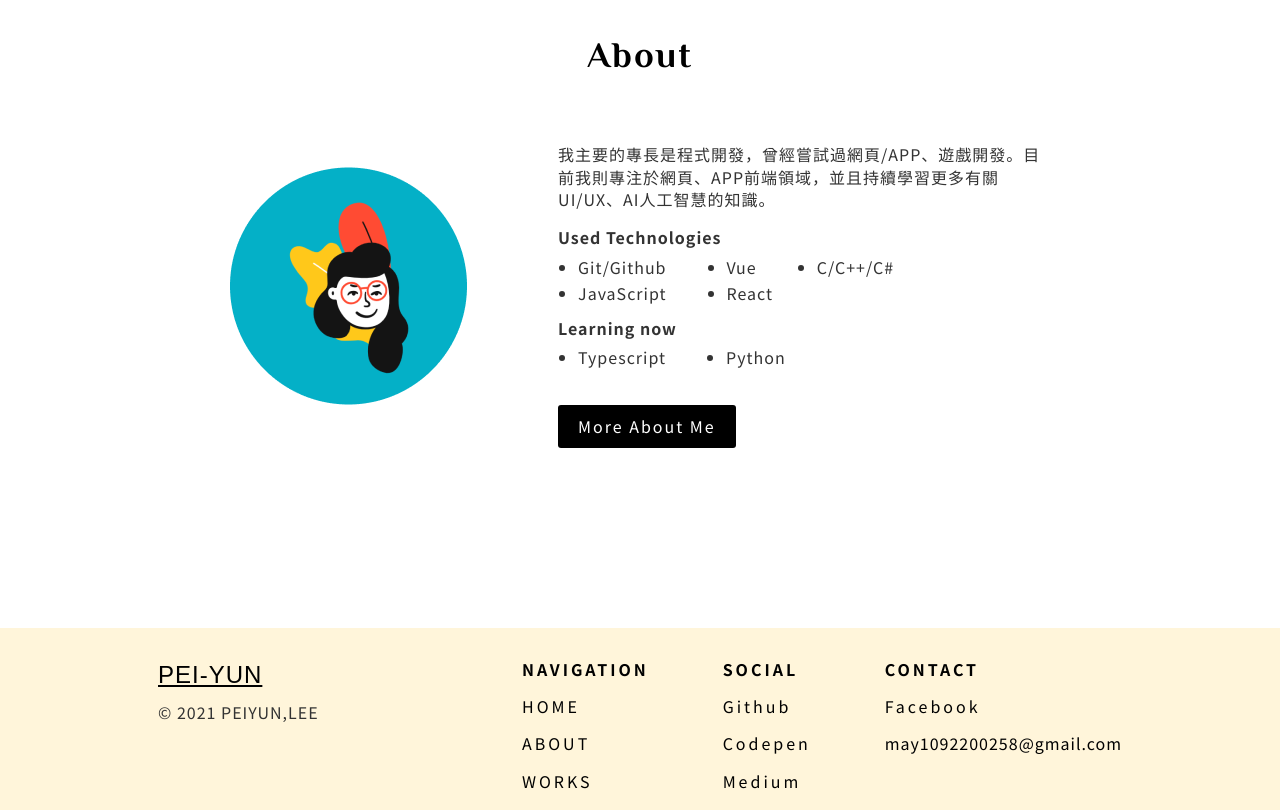
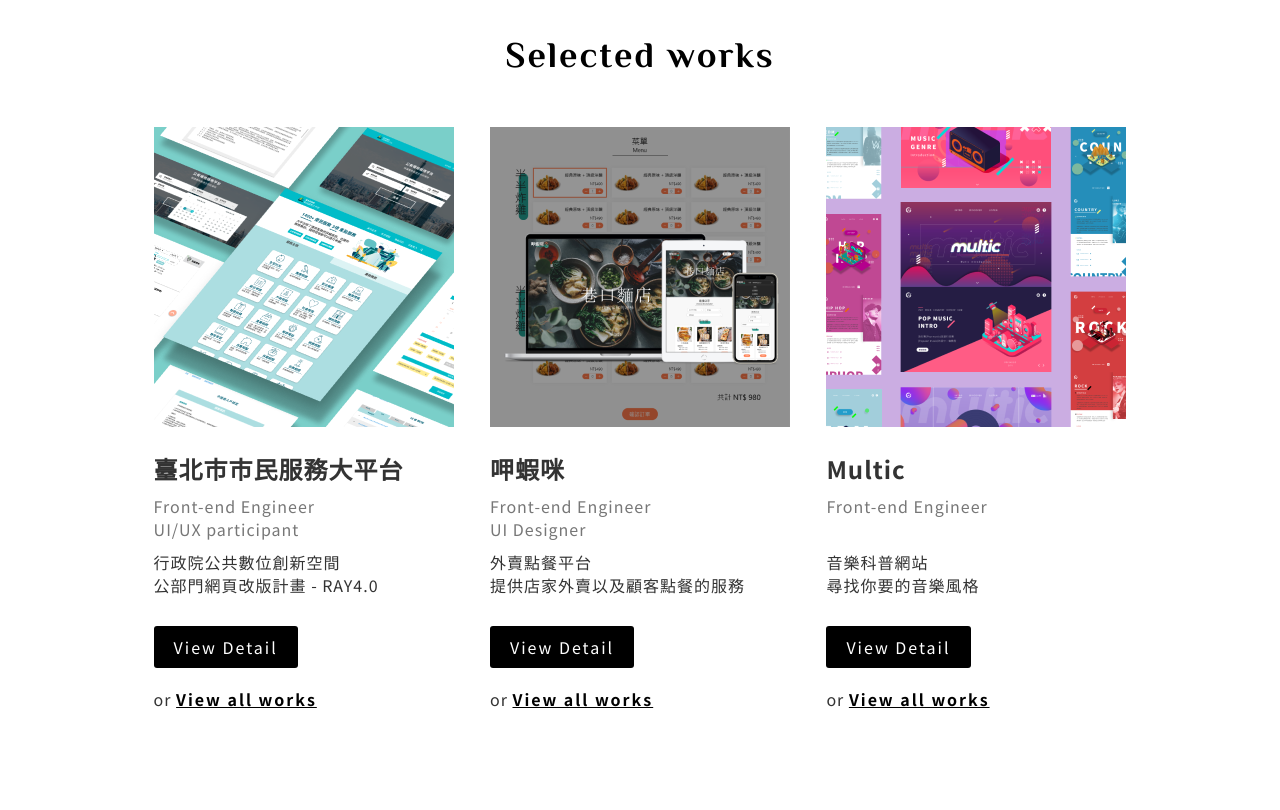
Before and after one commit to kkkgkkk/kkkgkkk.github.io, a plain HTML site: page index.html in a window 1280 px wide. Shown: the part 1680-2490 px from the top of the page. Drawn offline with Linux system fonts and the light colour scheme; a web font is replaced by a local one.

Commit message:
Add files via upload
Signed-off-by: kkkgkkk <155944490+kkkgkkk@users.noreply.github.com>

```diff
--- a/index.html
+++ b/index.html
@@ -21,7 +21,7 @@
             <nav class="header-nav">
                 <a href="page1.html" class="link-text">HOME</a>
                 <a href="page2.html" class="link-text">ABOUT</a>
-                <a href="https://ithelp.ithome.com.tw/articles/10271866" class="link-text">WORKS</a>
+                <a href="" class="link-text">WORKS</a>
             </nav>
         </div>
     </header>
@@ -42,8 +42,10 @@
                         <img src="assets/images/medium.png" alt="">
                     </div>
                 </div>
-                <img class="primary__main-img" src="assets/images/headerimg.png" alt="">
+                <img class="primary__main-img" src="assets/images/g_10.jpg" alt=""></div>
+
             </div>
+
         </section>
         <section class="section-selected-works">
             <div class="secondary-content wrapper-content">
@@ -82,6 +84,45 @@
                 </div>
             </div>
         </section>
+
+        <section class="section-selected-works">
+            <div class="secondary-content wrapper-content">
+                <h2 class="secondary__title section__title">Selected works</h2>
+                <div class="wrapper-selected-works">
+                    <div class="wrapper-work">
+                        <img src="assets/images/selected-work-1.png" alt="">
+                        <div class="wrapper-work-text">
+                            <h3 class="work__title">臺北市市民服務大平台</h3>
+                            <div class="work__position">Front-end Engineer<br>UI/UX participant</div>
+                            <div>行政院公共數位創新空間<br>公部門網頁改版計畫 - RAY4.0</div>
+                            <a href="" class="work__link-button link-button">View Detail</a>
+                            <div>or <a href="" class="work__link link-text">View all works</a></div>
+                        </div>
+                    </div>
+                    <div class="wrapper-work">
+                        <img src="assets/images/selected-work-2.png" alt="">
+                        <div class="wrapper-work-text">
+                            <h3 class="work__title">呷蝦咪</h3>
+                            <div class="work__position">Front-end Engineer<br>UI Designer</div>
+                            <div>外賣點餐平台<br>提供店家外賣以及顧客點餐的服務</div>
+                            <a href="" class="work__link-button link-button">View Detail</a>
+                            <div>or <a href="" class="work__link link-text">View all works</a></div>
+                        </div>
+                    </div>
+                    <div class="wrapper-work">
+                        <img src="assets/images/selected-work-3.png" alt="">
+                        <div class="wrapper-work-text">
+                            <h3 class="work__title">Multic</h3>
+                            <div class="work__position">Front-end Engineer</div>
+                            <div>音樂科普網站<br>尋找你要的音樂風格</div>
+                            <a href="" class="work__link-button link-button">View Detail</a>
+                            <div>or <a href="" class="work__link link-text">View all works</a></div>
+                        </div>
+                    </div>
+                </div>
+            </div>
+        </section>
+
         <section class="section-about">
             <div class="secondary-content wrapper-content">
                 <h2 class="secondary__title section__title">About</h2>
@@ -131,7 +172,7 @@
                 <div class="footer-nav-list">
                     <div class="footer-nav-list__title">CONTACT</div>
                     <a href="" class="footer-nav-list__text link-text">Facebook</a>
-                    <div class="footer-nav-list__text">may1092200258@gmail.com</div>
+                    <div class="footer-nav-list__text">@gmail.com</div>
                 </div>
             </nav>
         </div>
```
